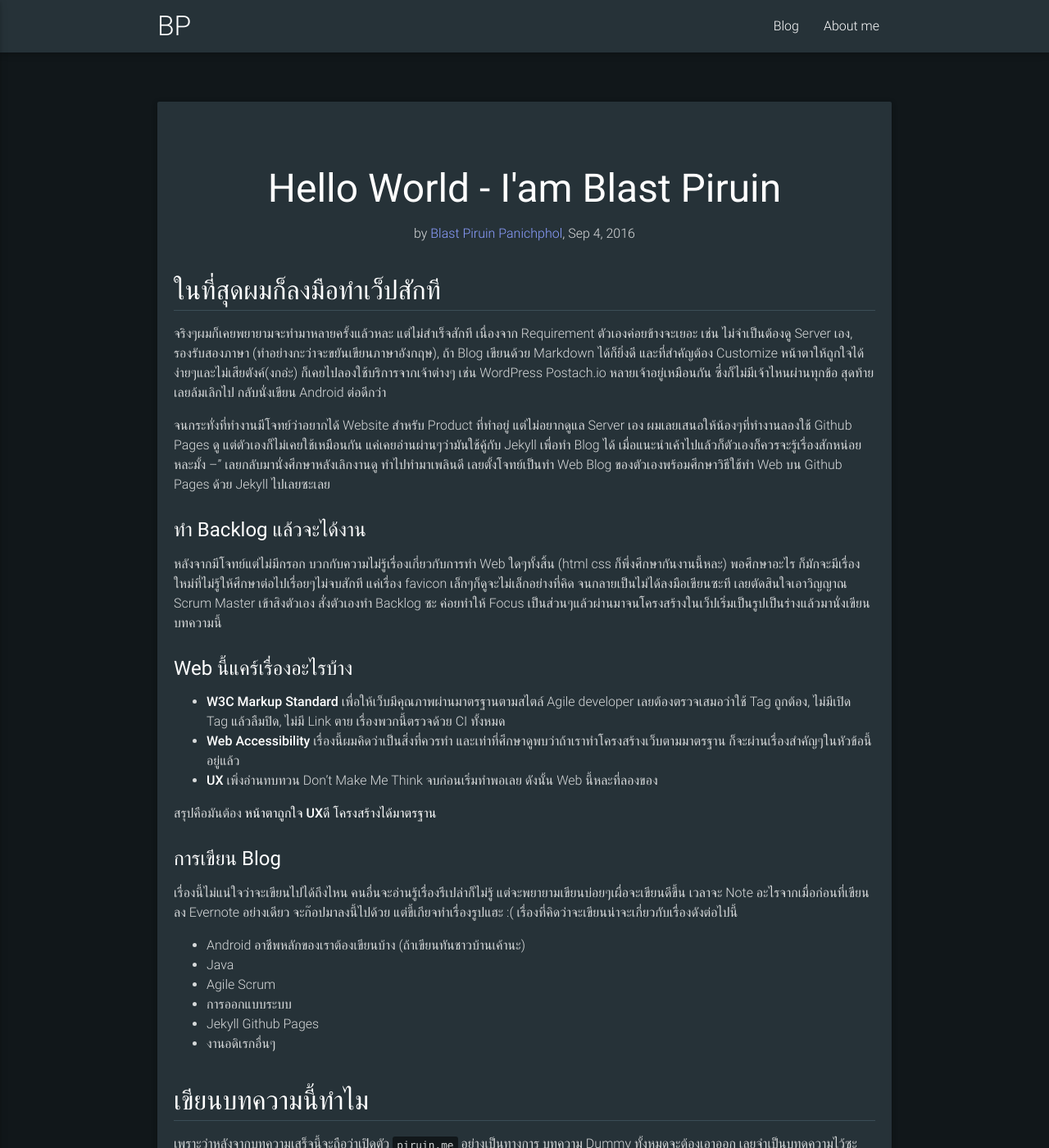
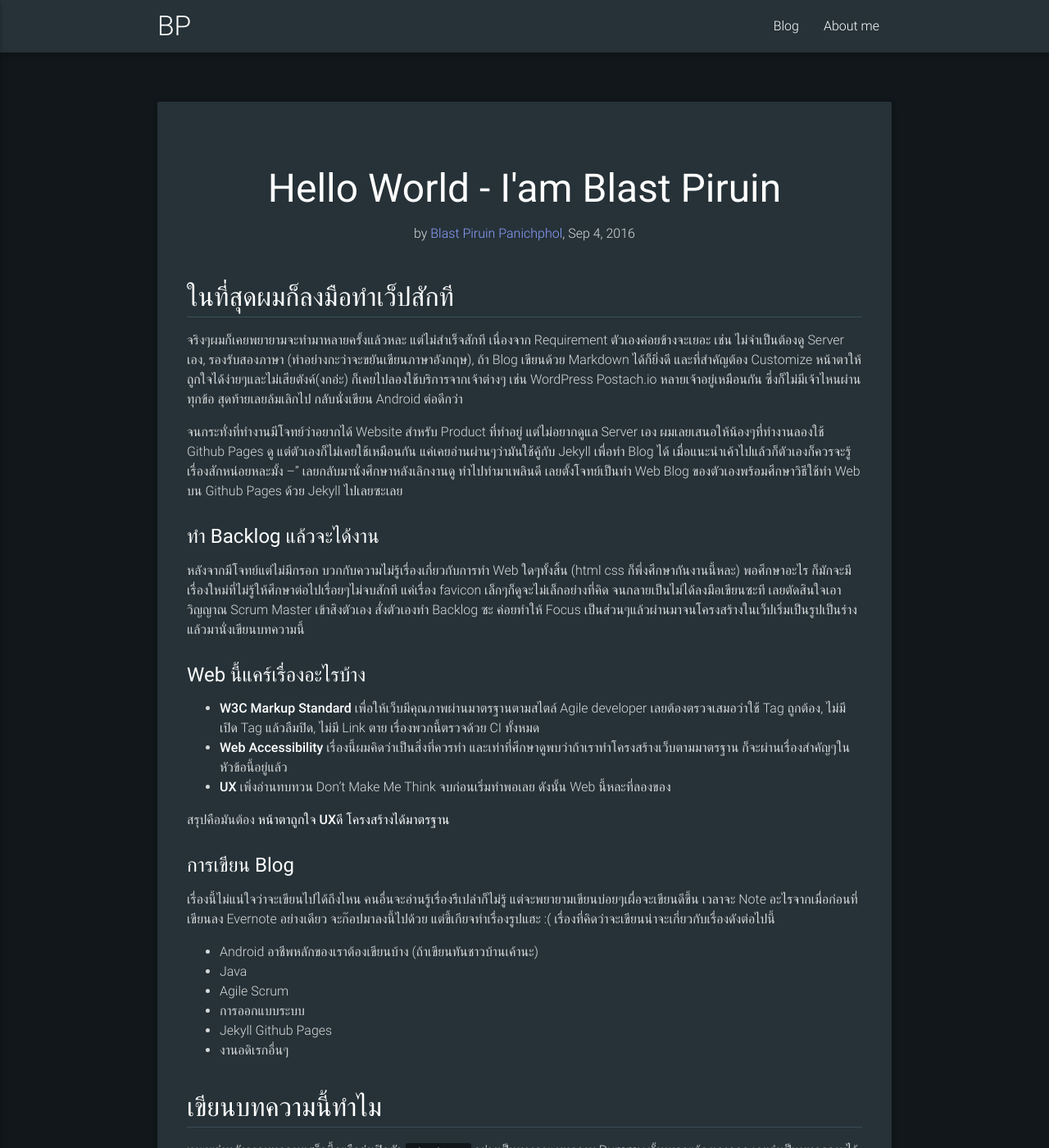
Before and after one commit to piruin/piruin.github.io, a Jekyll site: the page built from _posts/2016-09-04-hello-world.markdown, in a window 1280 px wide and 1400 px high. Shown: the whole window at 82% size. Built offline with Jekyll 4.4.1, drawn with Linux system fonts in a browser that asks for light colours; nearby versions of some CDN libraries; comment, search, counter and statistics services are not loaded.

Commit message:
add margin for post content

```diff
--- a/_layouts/post.html
+++ b/_layouts/post.html
@@ -11,7 +11,9 @@ layout: default
   {% endif %}
   <time datetime="{{ page.date | date_to_xmlschema }}">{{ page.date | date: "%b %-d, %Y" }}</time>
 </header>
+<div class="content">
 {{ content }}
+</div>
 <footer class="row" style="margin-top:60px;">
   {% include tags.html %}
   <div class="col s6 share">
--- a/_sass/components/_article.scss
+++ b/_sass/components/_article.scss
@@ -20,6 +20,15 @@ article {
     padding: 16px;
     background-color: $primary-color-dark;
     border-radius: 3px;
+  }
+
+  .content {
+    @media only screen and (min-width: 0) {
+        margin: 3rem 0 4rem 0;
+    }
+    @media only screen and (min-width: $medium-screen) {
+        margin: 3rem 1rem 6rem 1rem;
+    }
   }
 }
 
```
